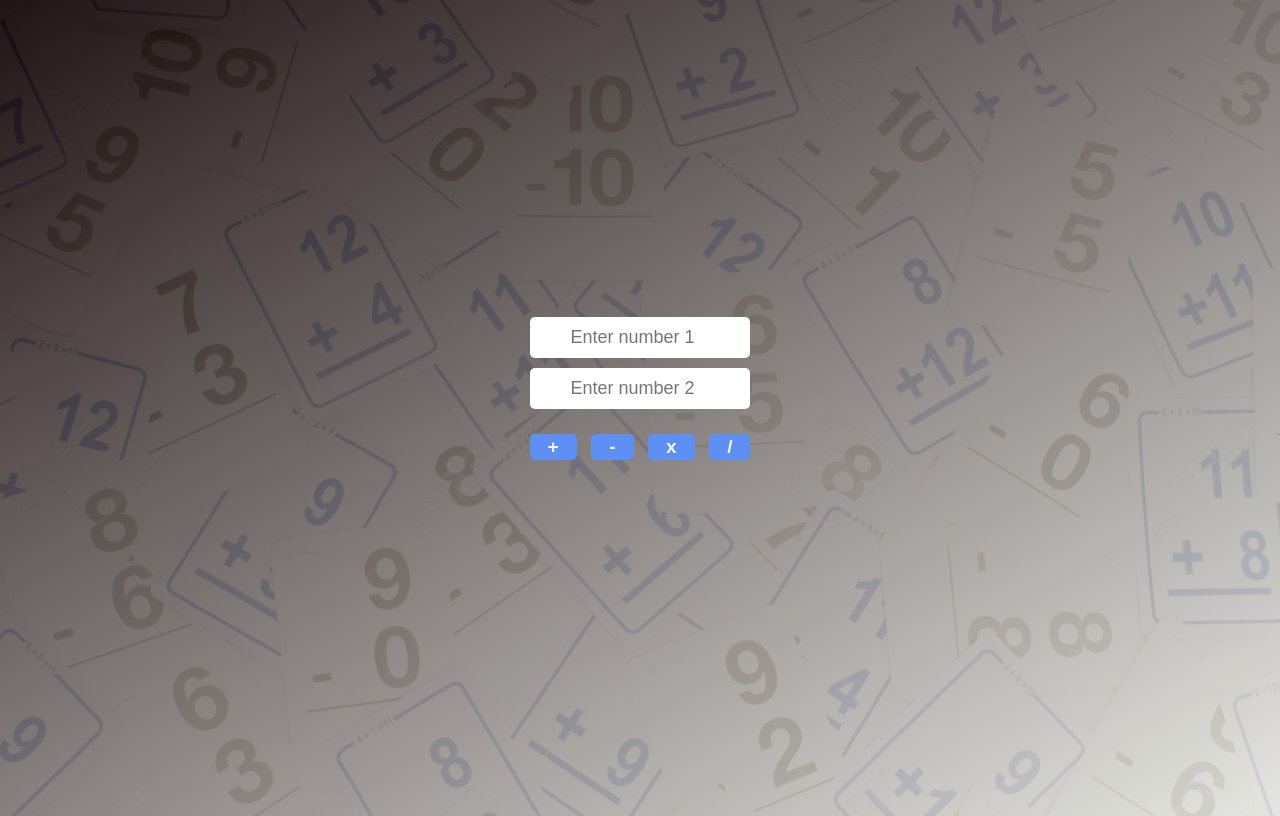
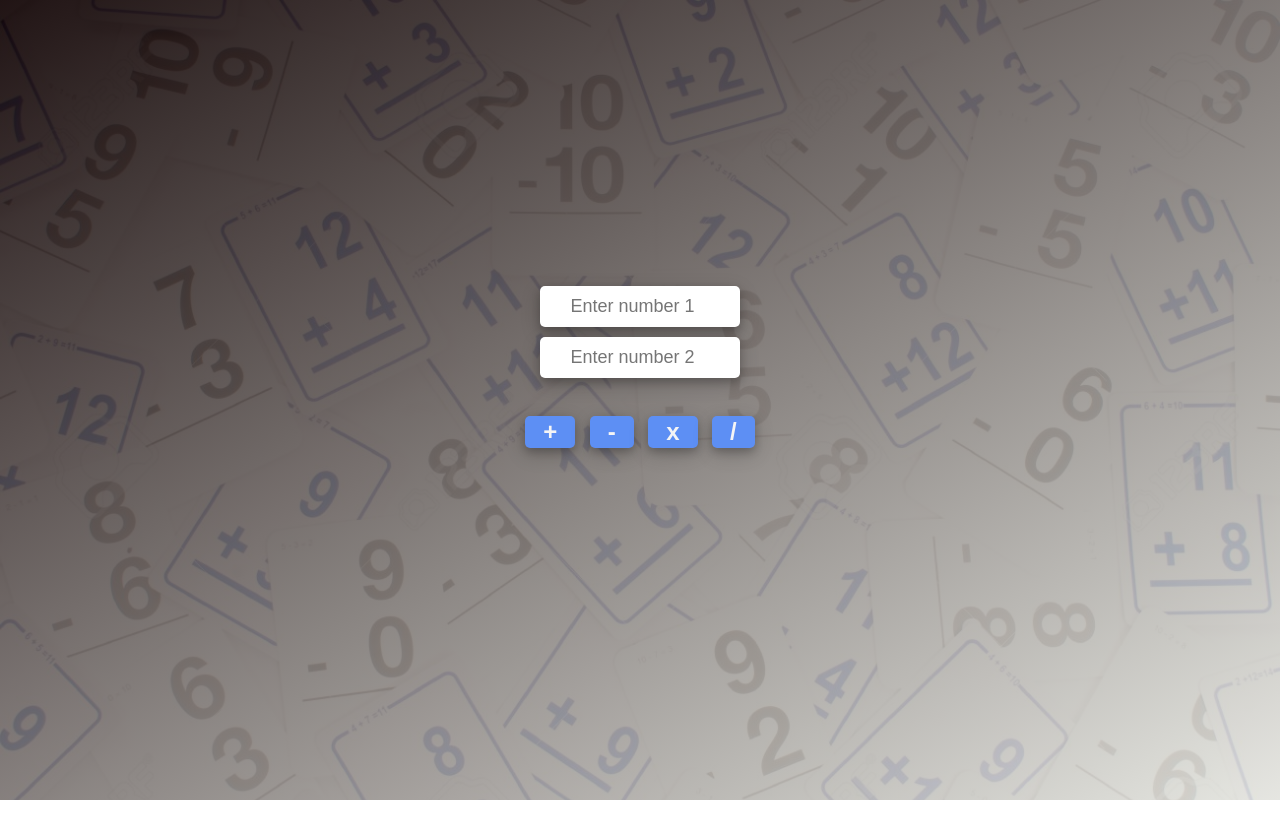
Before and after one commit to HimanayK/calculator, a plain HTML site: page index.html in a window 1280 px wide. Drawn offline with Linux system fonts and the light colour scheme.

Commit message:
styles applied

```diff
--- a/index.html
+++ b/index.html
@@ -5,14 +5,21 @@
   <meta name="viewport" content="width=device-width, initial-scale=1.0">
   <title>Calculator</title>
   <style>
-    body {
+    * {
+      box-sizing: border-box;
+      margin: 0;
+    }
+    .container {
       display: flex;
       flex-direction: column;
       justify-content: center;
       align-items: center;
+      width: 100vw;
       height: 100vh;
       font-family: Arial, sans-serif;
       background-image: linear-gradient(150deg,rgba(14, 1, 1, 0.92),rgba(227, 228, 222, 0.896)),url('image/background.jpg');
+      background-size: cover;
+
     }
     input {
       font-size: large;
@@ -22,32 +29,48 @@
       padding: 10px;
       width: 200px;
       text-align: center;
+      box-shadow: 0 4px 8px 0 rgba(0, 0, 0, 0.2), 0 6px 20px 0 rgba(0, 0, 0, 0.19);
     }
     input:focus {
       background-color: #9fa0a1;
     }
     #button-div {
-      margin-top: 15px;
+      margin-top: 28px;
+      margin-bottom: 51px;
     }
     button {
       background-color: #5d8ff4;
       color: #f5f5f5;
-      font-size: larger;
+      font-size: clamp(1.5rem, 0.35rem + 0.75vw, 1.25rem);
       font-weight: bold;
       border: none;
       margin: 5px;
       padding: 2px 18px;
       cursor: pointer;
       border-radius: 5px;
+      box-shadow: 0 4px 8px 0 rgba(0, 0, 0, 0.2), 0 6px 20px 0 rgba(0, 0, 0, 0.19);
     }
     button:hover {
-      background-color: #171717;
+      background-color: #2b6ff6;
       color: #f5f5f5;
+    }
+    #result {
+      color: #f5f5f5;
+      padding: 0.5rem 1rem;
+      border-radius: 5px;
+
+    }
+
+    @media screen and (max-width: 300px) {
+      .container {
+        width: 300px;
+      }
     }
   </style>
 </head>
 <body>
-  <input type="number" id="num1" placeholder="Enter number 1">
+  <div class="container">
+    <input type="number" id="num1" placeholder="Enter number 1">
   <input type="number" id="num2" placeholder="Enter number 2">
   <div id="button-div">
     <button onclick="calculate('+')">+</button>
@@ -56,16 +79,21 @@
     <button onclick="calculate('/')">/</button>
   </div>
   <h2 id="result"></h2>
+  </div>
+
   <script>
     function calculate(operator) {
       const num1 = parseFloat(document.getElementById('num1').value);
       const num2 = parseFloat(document.getElementById('num2').value);
+
       let result;
       if (operator === '+') result = num1 + num2;
       if (operator === '-') result = num1 - num2;
       if (operator === '*') result = num1 * num2;
       if (operator === '/') result = num1 / num2;
       document.getElementById('result').textContent = `Result of ${num1} ${operator} ${num2} = ${result}`;
+      document.getElementById('result').style.backgroundColor = "#5d8ff4";
+      document.getElementById('result').style.boxShadow = "0 4px 8px 0 rgba(0, 0, 0, 0.2), 0 6px 20px 0 rgba(0, 0, 0, 0.19)";
     }
   </script>
 </body>
```
